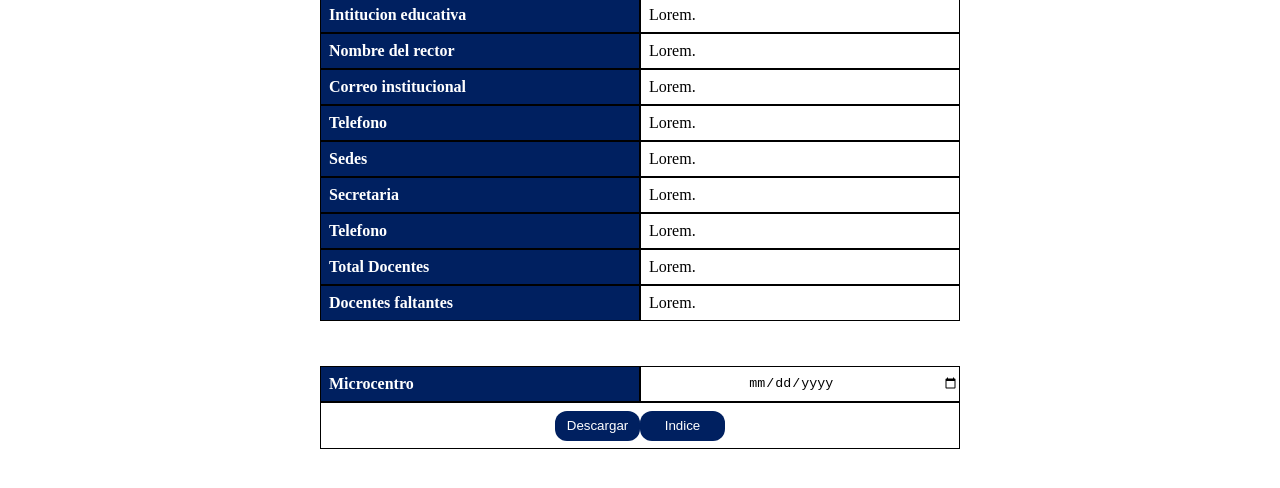
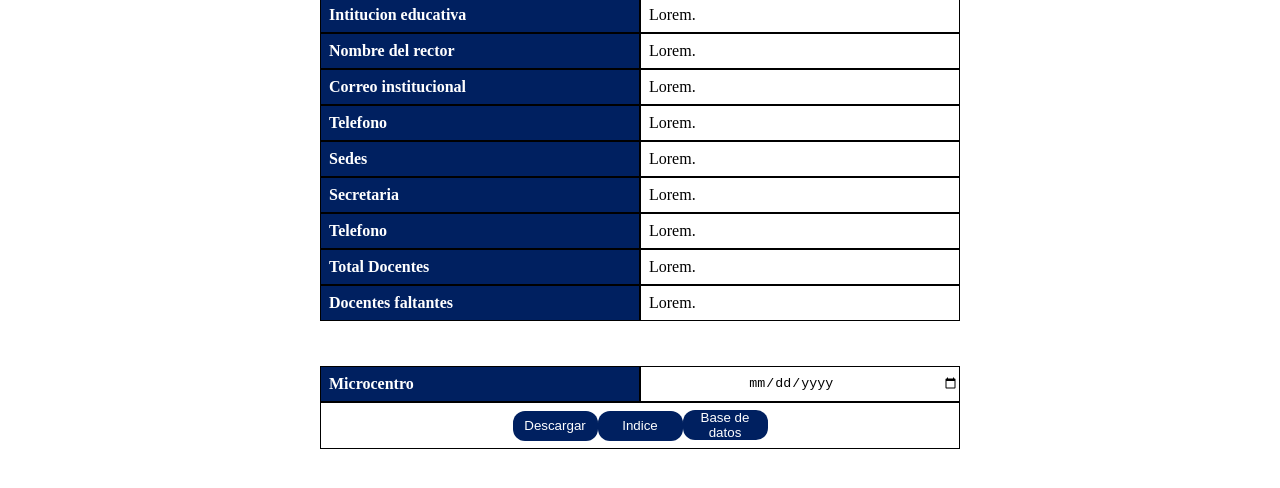
Before and after one commit to danielcordoba12/simat-fronted, a website: page index.html in a window 1280 px wide. Shown: the part 168-656 px from the top of the page. Drawn offline with nearby package versions, Linux system fonts and the light colour scheme; no server answers.

Commit message:
redireccion

```diff
--- a/index.html
+++ b/index.html
@@ -100,6 +100,9 @@
             <div class="container-descarga">
                 <button id="dowloan-btn" class="btn-descarguar" >Descargar </button>
                 <button id="indice-btn" class="btn-descarguar" >Indice</button>
+                <a href="archivo.html">
+                    <button  class="btn-descarguar">Base de datos</button>
+                </a>
 
             </div>
         </div>
```
